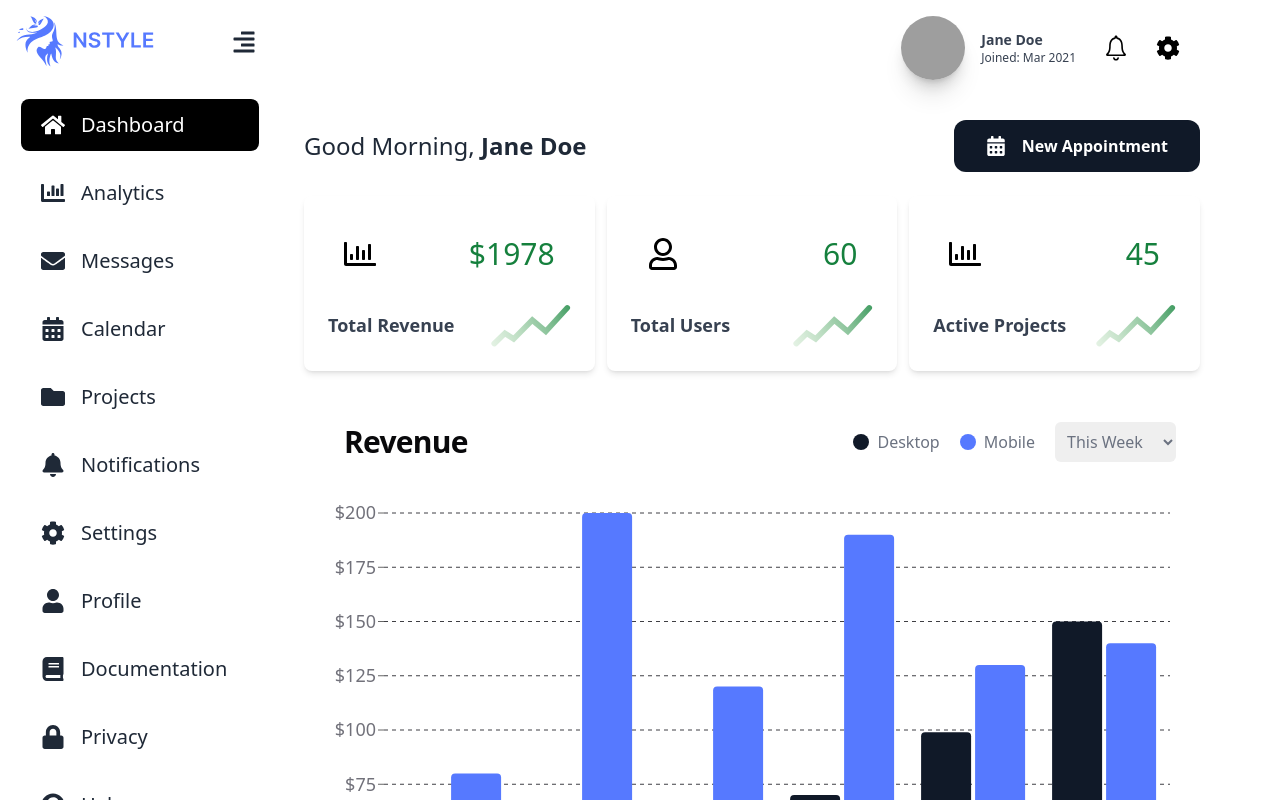
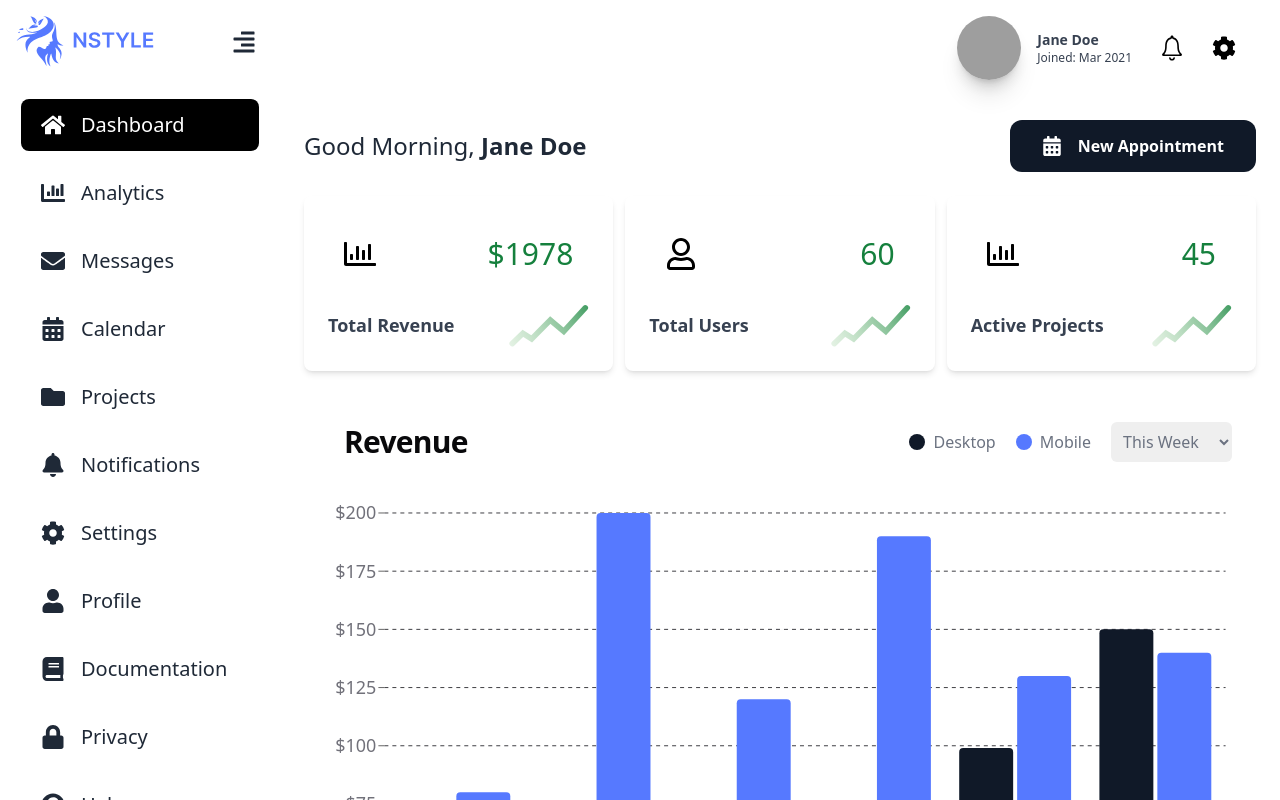
Before and after one commit to Hassan-2504/Assignment, a Next.js app: page / in a window 1280 px wide. Built offline with nearby package versions, Linux system fonts and the light colour scheme; grey boxes are pictures that could not be loaded.

Commit message:
Updated chart components with reusable configuration

```diff
--- a/src/app/page.tsx
+++ b/src/app/page.tsx
@@ -14,17 +14,17 @@ const Page = () => {
   const userName = "Jane Doe"; // Replace with dynamic user data if available
 
   return (
-    <div className="flex h-screen w-screen bg-[#F5F5F5]overflow-hidden">
+    <div className="flex h-screen w-screen  overflow-hidden">
       {/* Sidebar */}
       <Sidebar isOpen={isSidebarOpen} />
 
       {/* Main Content */}
-      <div className="flex flex-col overflow-hidden">
+      <div className="flex flex-col flex-1 overflow-hidden">
         {/* Header */}
         <Header profileName={userName} joinDate="Joined: Mar 2021" />
 
         {/* Dashboard Content */}
-        <main className="p-6 overflow-y-auto">
+        <main className="flex-1 p-6 overflow-y-auto">
           <div className="flex items-center justify-between mb-6">
             {/* Personalized Greeting with bold username */}
             <h1 className="text-2xl text-gray-800">
@@ -55,7 +55,7 @@ const Page = () => {
           </div>
 
           {/* Appointments Section */}
-          <div className="min-h-screen p-6">
+          <div className="mt-10">
             <AppointmentsSection />
             <div className="mt-10">
               <TopProductsAndTeamMembers />
--- a/src/components/Product.tsx
+++ b/src/components/Product.tsx
@@ -104,14 +104,14 @@ const TopTeamMembers = () => {
 // Main Section Component
 const TopProductsAndTeamMembers = () => {
   return (
-    <div className="flex flex-col lg:flex-row gap-8">
+    <div className="flex flex-col lg:flex-row gap-4">
       {/* Top Products */}
-      <div className="w-full lg:w-1/2">
+      <div className="w-full p-6 lg:w-1/2">
         <TopProducts />
       </div>
 
       {/* Top Team Members */}
-      <div className="w-full lg:w-1/2">
+      <div className="w-full p-6 lg:w-1/2">
         <TopTeamMembers />
       </div>
     </div>
--- a/src/components/appointments.tsx
+++ b/src/components/appointments.tsx
@@ -32,9 +32,7 @@ const appointments = [
 const TodaysAppointments = () => {
   return (
     <div className="w-full">
-      <h2 className="text-2xl font-bold mb-4 text-black">
-        Today's Appointments
-      </h2>
+      <h2 className="text-2xl font-bold mb-4 text-black">Today Appointments</h2>
       <div className="flex flex-col gap-4">
         {appointments.map((appointment) => (
           <div
--- a/src/components/calander.tsx
+++ b/src/components/calander.tsx
@@ -13,7 +13,7 @@ export default function CalendarDemo() {
   };
 
   return (
-    <div className="w-full h-full flex shadow-xl border-b rounded-3xl p-5">
+    <div className="w-full h-full flex shadow-xl border-b bg-white rounded-3xl p-5">
       <Calendar
         value={date}
         onChange={handleDateChange}
```
